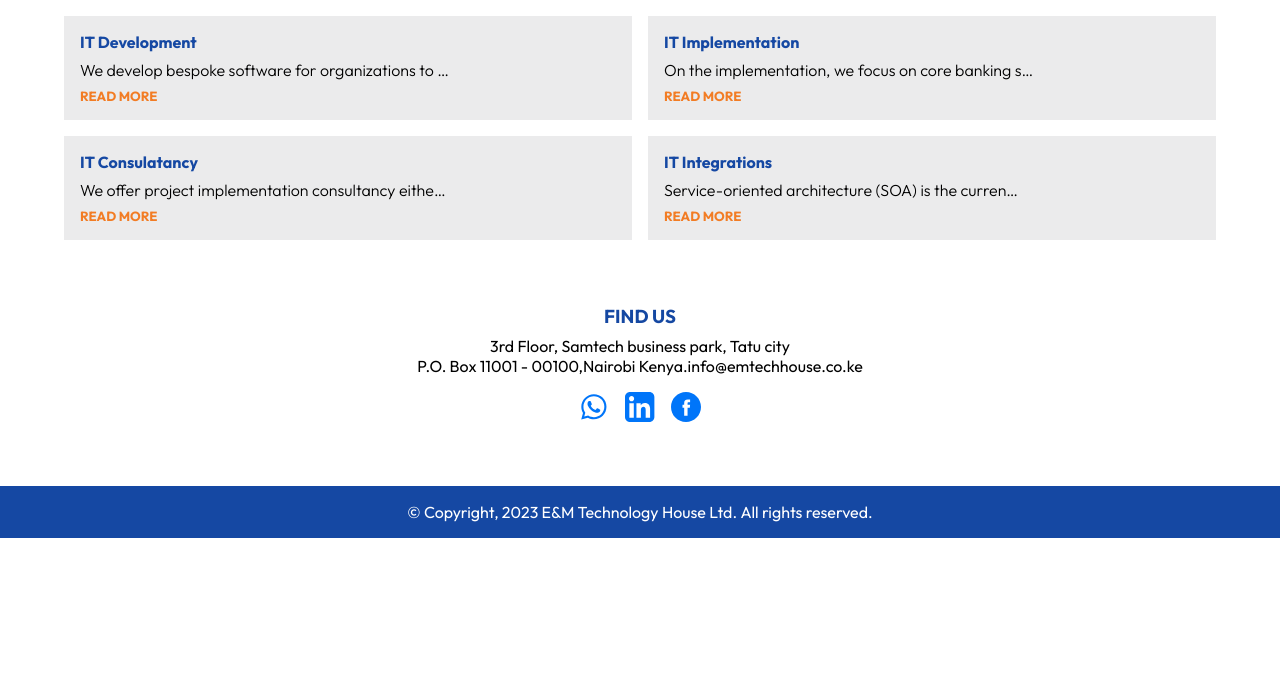
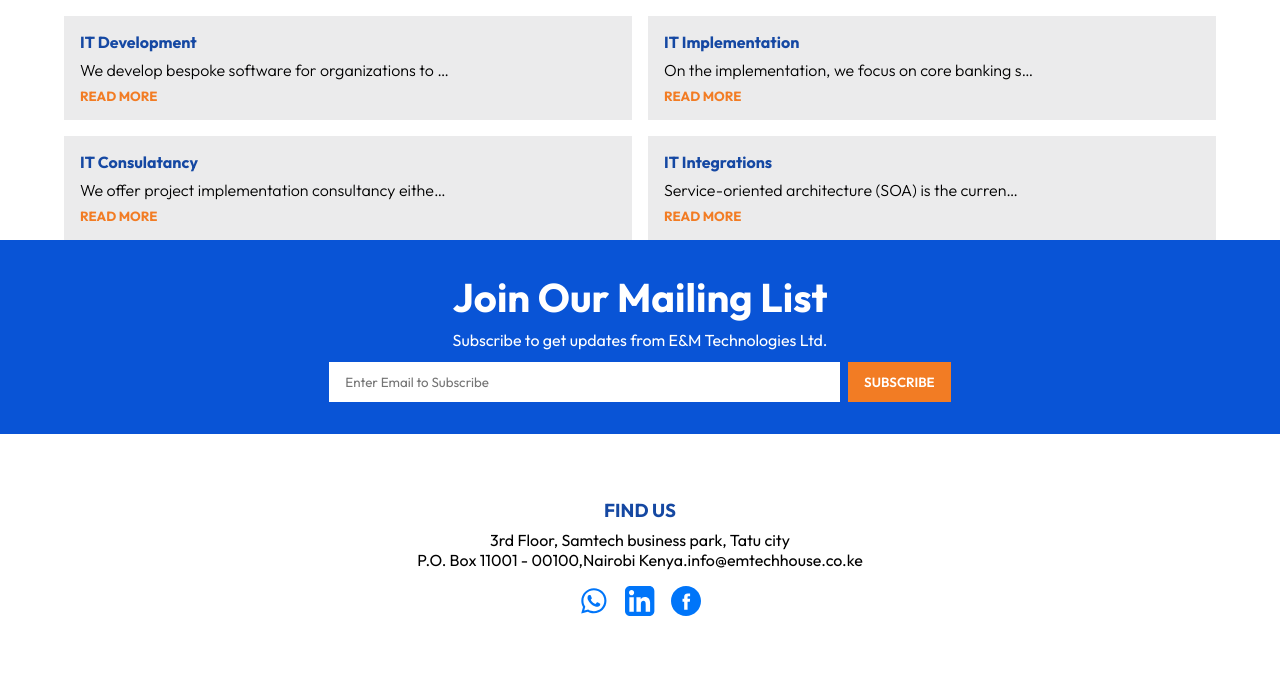
Before and after one commit to OvasisGroup/emtech, a Django app: page /1/ in a window 1280 px wide. Shown: the part 1006-1680 px from the top of the page. Before the commit the page ends 1544 px from the top, so only its background shows below. Run offline with Django 3.2, Linux system fonts and the light colour scheme; data comes from the database, SQL or seed files in the repository; some libraries are stand-ins or nearby versions.

Commit message:
services

```diff
--- a/website/static/css/styles.css
+++ b/website/static/css/styles.css
@@ -132,7 +132,7 @@ body{
 .newsletter{
     background-color: #0954d6;
     padding: 2rem;
-    width: 70%;
+    width: 100%;
     margin: 0 auto;
     display: flex;
     align-items: center;
--- a/website/templates/services_detail.html
+++ b/website/templates/services_detail.html
@@ -63,7 +63,14 @@
 
 
 
-
+    <section class="newsletter">
+        <h3>Join Our Mailing List</h3>
+        <p>Subscribe to get updates from E&M Technologies Ltd.</p>
+        <forms class="mailinglist">
+            <input type="email" placeholder="Enter Email to Subscribe" required />
+            <button type="submit">SUBSCRIBE</button>
+        </forms>
+    </section>
 
 
 
```
Also changed, not shown: website/templates/about.html (+8 -1 lines), website/templates/contacts.html (+8 -1 lines), website/templates/gratuip.html (+8 -1 lines), website/templates/products.html (+8 -1 lines), website/templates/services.html (+8 -1 lines).
